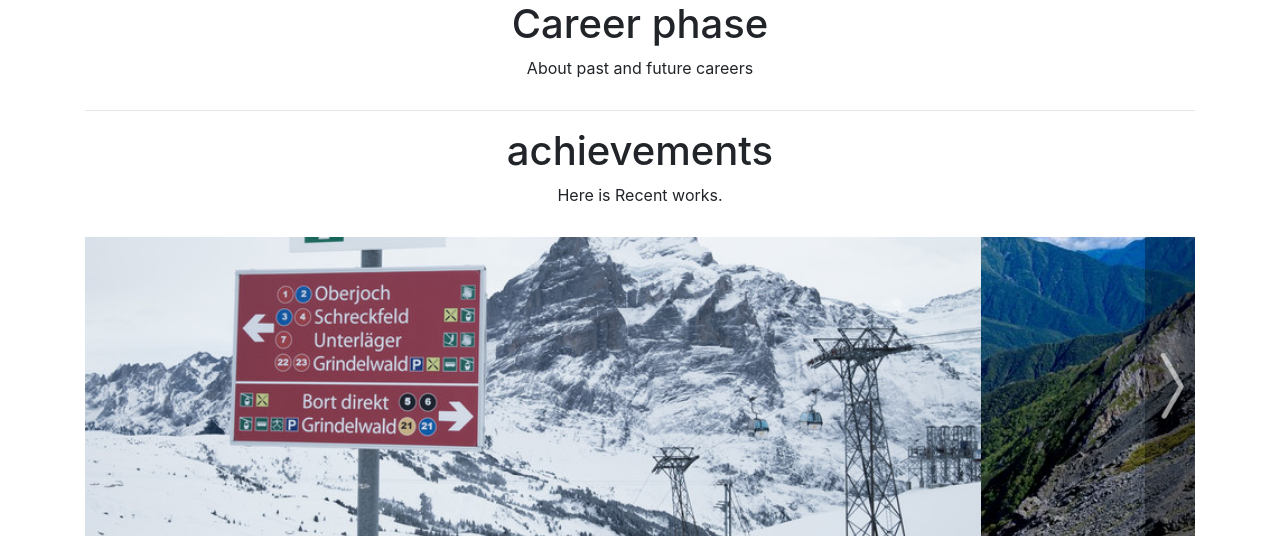
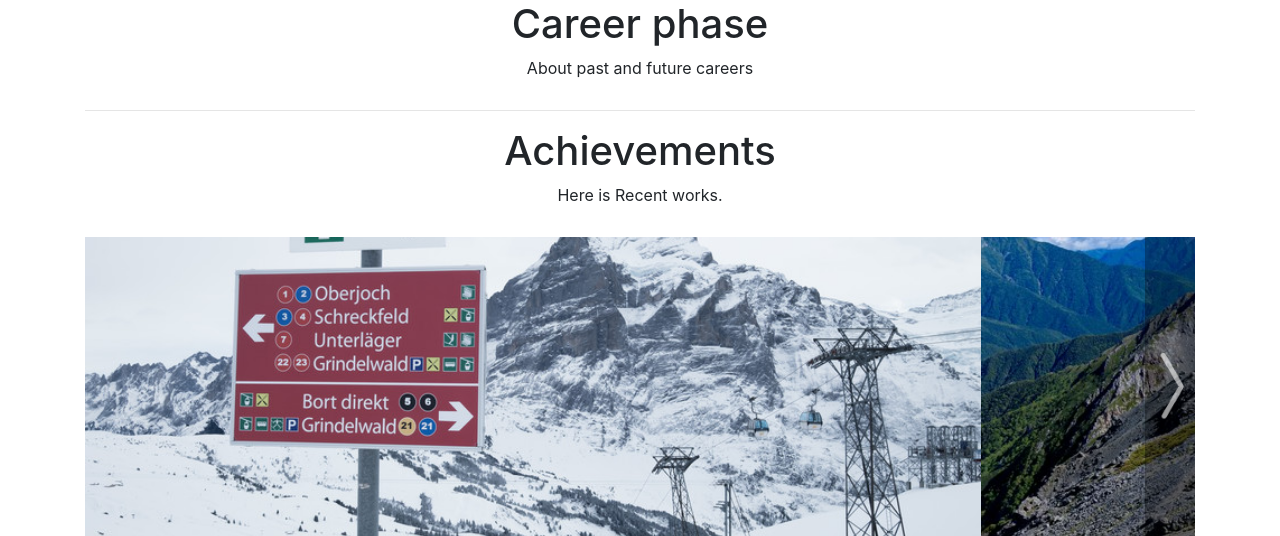
Before and after one commit to Kaz711/wp_my_theme, a WordPress theme: the page made by index.php in a window 1280 px wide. Shown: the part 1031-1567 px from the top of the page. Run offline with PHP 8.4 and a stand-in for WordPress, Linux system fonts and the light colour scheme; the site name, menu and one post (Sample post) are stand-ins, and other content is empty; some libraries are stand-ins or nearby versions.

Commit message:
微調整

```diff
--- a/content-portfolio.php
+++ b/content-portfolio.php
@@ -172,7 +172,7 @@ sArrowRightUrl = '/wp-content/themes/wp_my_theme/img/arrows/arrow_right_white.pn
 </script>
 
     <hr class="featurette-divider">
-    <p class="h1" style="text-align: center;">achievements</p>
+    <p class="h1" style="text-align: center;">Achievements</p>
     <p style="text-align: center; margin-bottom: 30px;">Here is Recent works.</p>
 <div class="simpleSlider" id="sNr1" style="height: 300px; width: 70%;">
 <a href="http://wp2.localhost/84-2/"><img src="/wp-content/themes/wp_my_theme/img/sampleImg1.jpg" alt="sample image 1" /></a>
```
